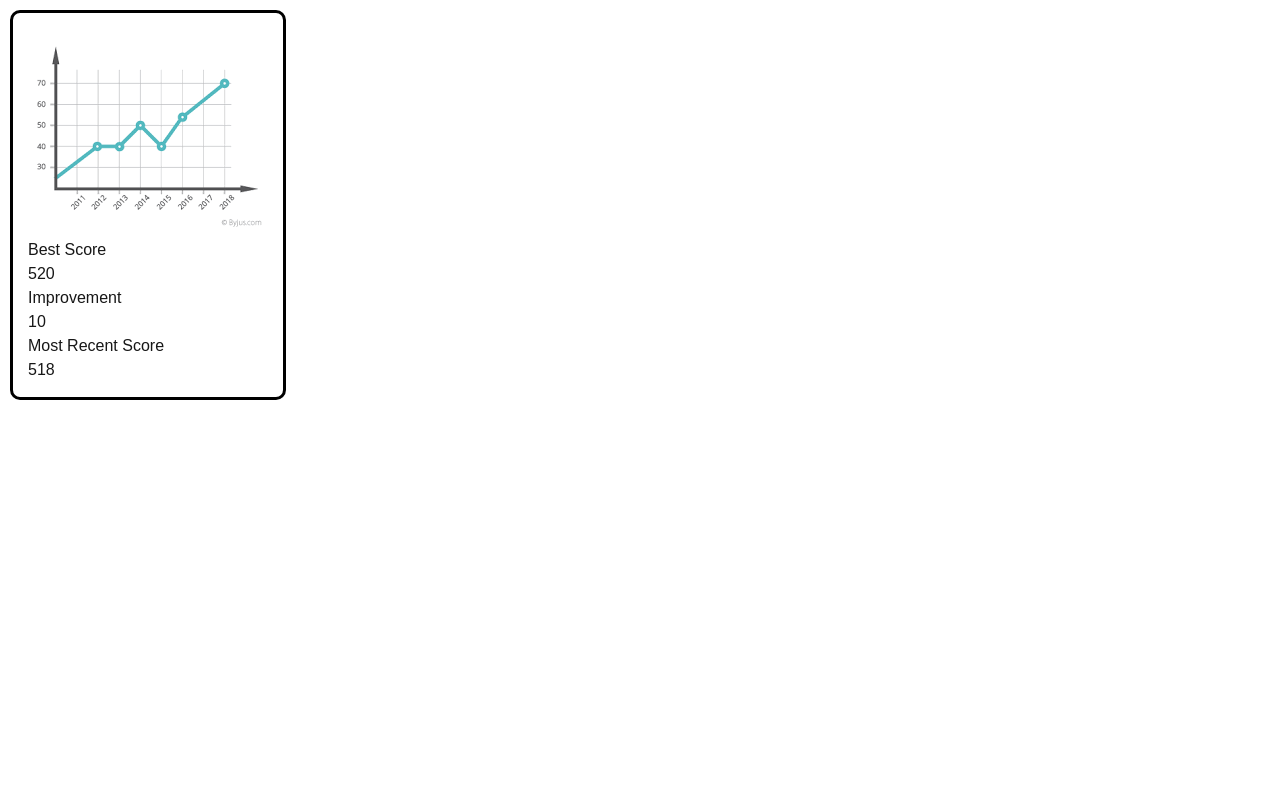
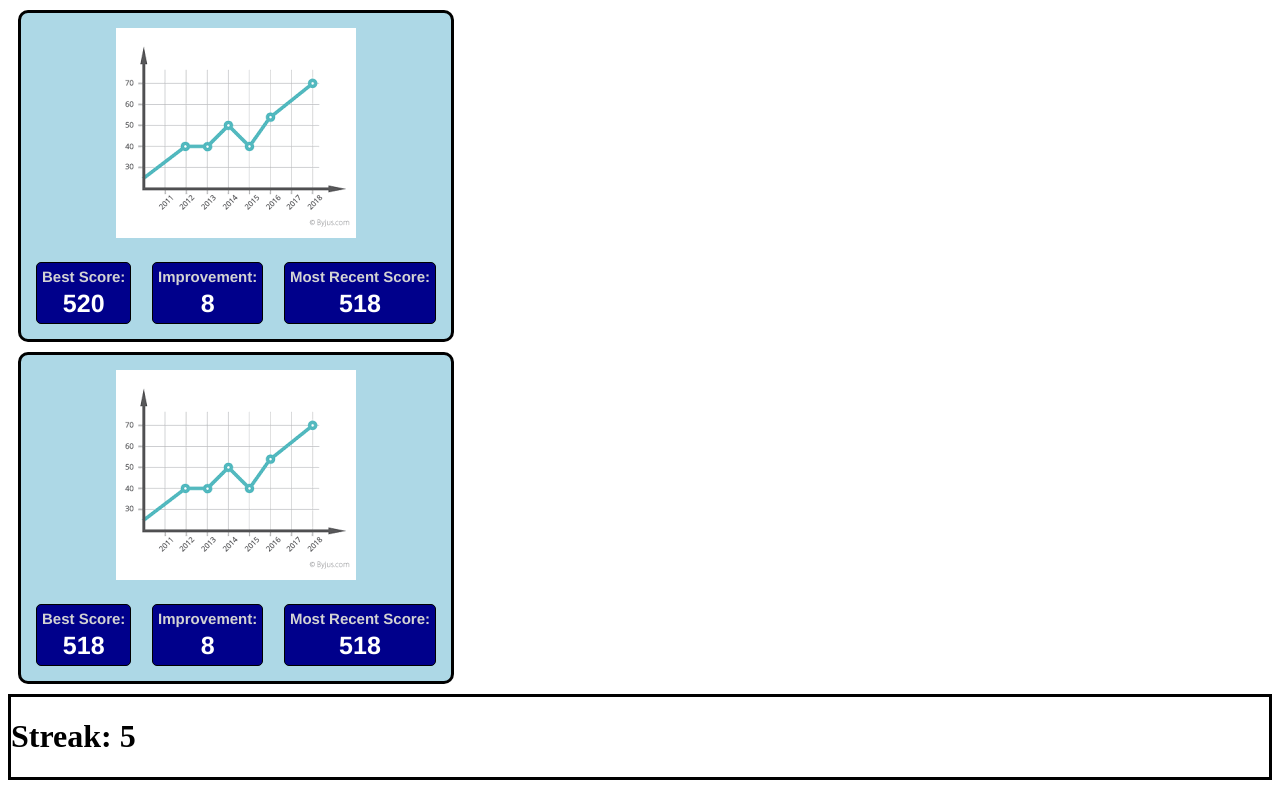
Before and after one commit to couldbedaniel/MCAT-Study-Tool, a Next.js app: page / in a window 1280 px wide. Built offline with nearby package versions, Linux system fonts and the light colour scheme.

Commit message:
added streak

```diff
--- a/app/header.js
+++ b/app/header.js
@@ -6,7 +6,7 @@ export default function Header() {
             <nav>
                 <ul>
                     <li><a href = "#">Home</a></li>
-                    <li>Progress</li>
+                    <li><a href = "#">Progress</a></li>
                     <li>Calendar</li>
                     <li>Community</li>
                 </ul>
--- a/app/index.css
+++ b/app/index.css
@@ -1,9 +1,55 @@
 .scores{
+    background-color: lightblue;
     border: 3px solid hsl(0, 0%, 0%);
     border-radius: 10px;
     box-shadow: 5px, 5px, 5px, hsla(0, 0%, 0%, 0.1);
     padding: 15px;
     margin: 10px;
-    max-width: 500px;
-    display: inline-block;
+    max-width: 400px;
+    max-height: 400px;
+    display: flex;
+    flex-direction: column;
+    gap: 1.5rem;
 }
+
+.scores .eximg{
+    width: fit-content;
+    align-self: center;
+}
+
+.scores .sc-under{
+    display: flex;
+    justify-content: space-between;
+}
+
+.scores .sc-pair{
+    background-color: darkblue;
+    border: 1px solid hsl(0, 0%, 0%);
+    border-radius: 5px;
+    padding: 5px;
+    display: flex;
+    flex-direction: column;
+    gap: .25rem;
+    align-items: center;
+}
+
+.sc-pair h1,
+.sc-pair h3{
+    margin: 0;
+}
+
+.scores .sc-title{
+    font-family: Helvetica, sans-serif;
+    font-size: 15px;
+    color: lightgray;
+}
+
+.scores .sc-num{
+    font-family: Helvetica, sans-serif;
+    font-size: 25px;
+    color: white;
+}
+
+.streak{
+    border: 3px solid black;
+}
--- a/app/layout.js
+++ b/app/layout.js
@@ -1,5 +1,5 @@
 import { Geist, Geist_Mono } from "next/font/google";
-import "./globals.css";
+//import "./globals.css";
 import "./index.css";
 
 const geistSans = Geist({
--- a/app/page.js
+++ b/app/page.js
@@ -1,10 +1,13 @@
 import Header from "./header.js";
 import Scores from "./scores.js";
+import Streak from "./streak.js";
 
 export default function Home() {
   return (
-     <>
-     <Scores></Scores>
-     </>
+     <div className = "boards">
+     <Scores maxScore = "520"></Scores>
+     <Scores maxScore = "518"></Scores>
+     <Streak streakLength = "5"></Streak>
+     </div>
   );
 }
--- a/app/scores.js
+++ b/app/scores.js
@@ -1,13 +1,21 @@
-export default function Scores() {
+export default function Scores(props) {
     return (
         <div className = "scores">
-            <img src = "\graphexample.png"></img>
-            <h3>Best Score</h3>
-            <h1>520</h1>
-            <h3>Improvement</h3>
-            <h1>10</h1>
-            <h3>Most Recent Score</h3>
-            <h1>518</h1>
+            <img src = "\graphexample.png" className = "eximg"></img>
+            <div className = "sc-under">
+                <div className = "sc-pair">
+                    <h3 className = "sc-title">Best Score:</h3>
+                    <h1 className = "sc-num">{props.maxScore}</h1>
+                </div>
+                <div className = "sc-pair">
+                    <h3 className = "sc-title">Improvement:</h3>
+                    <h1 className = "sc-num">8</h1>
+                </div>
+                <div className = "sc-pair">
+                    <h3 className = "sc-title">Most Recent Score:</h3>
+                    <h1 className = "sc-num">518</h1>
+                </div>
+            </div>
         </div>
     )
 }
--- /dev/null
+++ b/app/streak.js
@@ -0,0 +1,8 @@
+
+export default function Streak(props){
+    return(
+        <div className = "streak">
+            <h1>Streak: {props.streakLength}</h1>
+        </div>
+    );
+}
```
